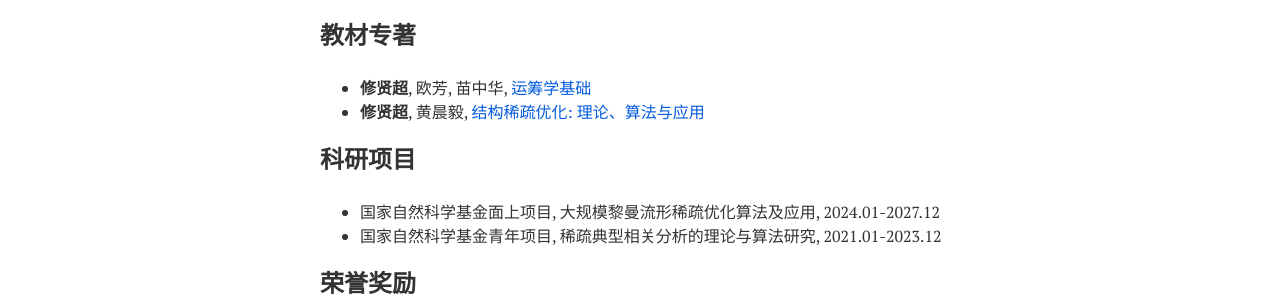
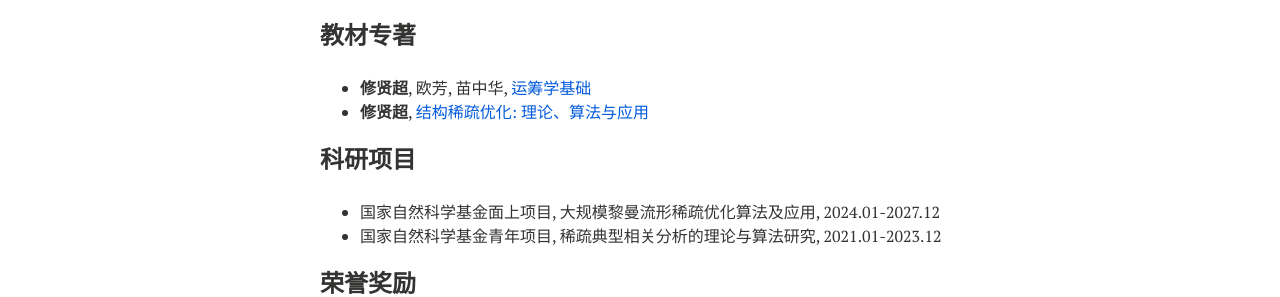
Before and after one commit to xianchaoxiu/xianchaoxiu.github.io, a Jekyll site: the page built from chinese/index.md, in a window 1280 px wide. Shown: the part 991-1288 px from the top of the page. Built offline with Jekyll 4.4.1, drawn with Linux system fonts in a browser that asks for light colours; nearby versions of some CDN libraries.

Commit message:
Update index.md

```diff
--- a/chinese/index.md
+++ b/chinese/index.md
@@ -46,7 +46,7 @@ share: false
 
 ### 教材专著
 * <b>修贤超</b>, 欧芳, 苗中华, <a href="https://xianchaoxiu.github.io/chinese/book/OR/" class="textlink" target="_blank">运筹学基础</a><br>
-* <b>修贤超</b>, 黄晨毅, <a href="https://xianchaoxiu.github.io/chinese/book/OPT/" class="textlink" target="_blank">结构稀疏优化: 理论、算法与应用 </a><br>
+* <b>修贤超</b>, <a href="https://xianchaoxiu.github.io/chinese/book/OPT/" class="textlink" target="_blank">结构稀疏优化: 理论、算法与应用 </a><br>
 
 
 
```
